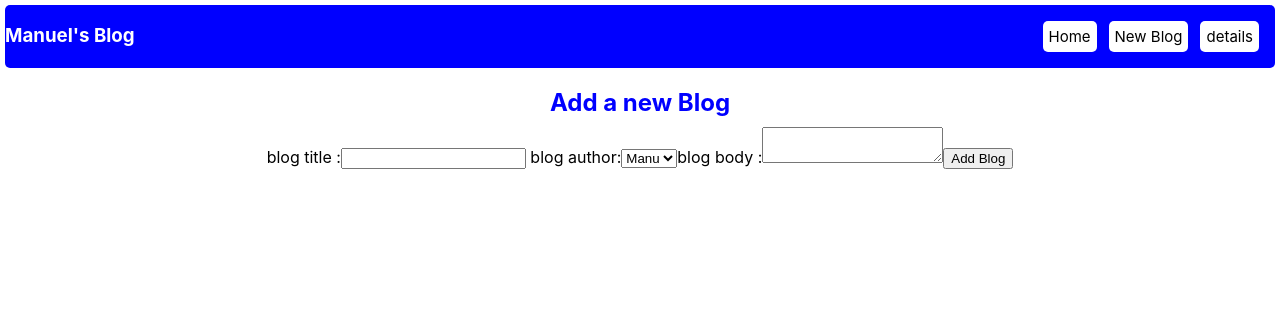
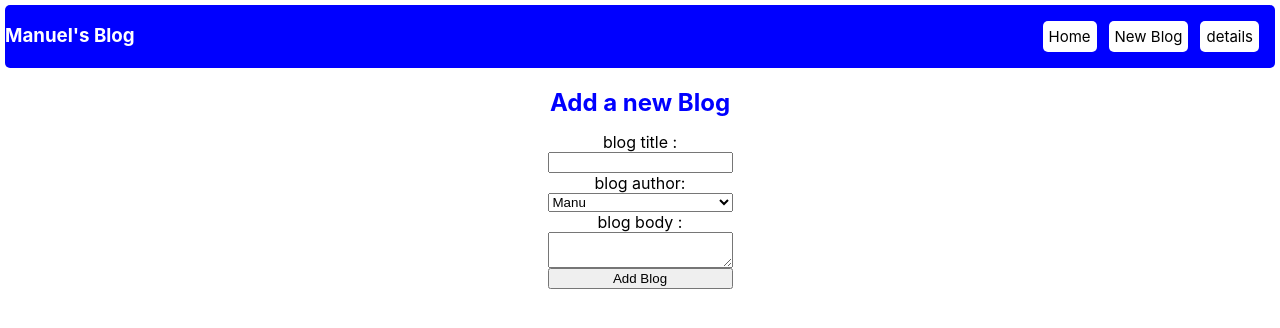
Before and after one commit to emmanuelwangila/manu-blog, a React (Create React App) app: page /new-blog in a window 1280 px wide. Shown: the top 328 px of the page. Built offline with nearby package versions, Linux system fonts and the light colour scheme.

Commit message:
justify the div to center

```diff
--- a/src/Create.jsx
+++ b/src/Create.jsx
@@ -10,6 +10,7 @@ const Create = () => {
         padding: "5px",
         maxWidth: "500px,",
         justifyContent: "center",
+        alignItems: "center",
         borderRadius: "5px",
       }}
     >
@@ -18,8 +19,23 @@ const Create = () => {
         Add a new Blog
       </h2>
 
-      <div>
-        <form>
+      <div
+        style={{
+          display: "flex",
+          flexDirection: "column",
+          justifyContent: "end",
+          margin: "5px",
+        }}
+      >
+        <form
+          style={{
+            display: "flex",
+            flexDirection: "column",
+            maxWidth: "500px",
+            justifyContent: "center",
+            justifyItems: "center",
+          }}
+        >
           <label>blog title :</label>
           <input type="text" required />
           <label> blog author:</label>
```
